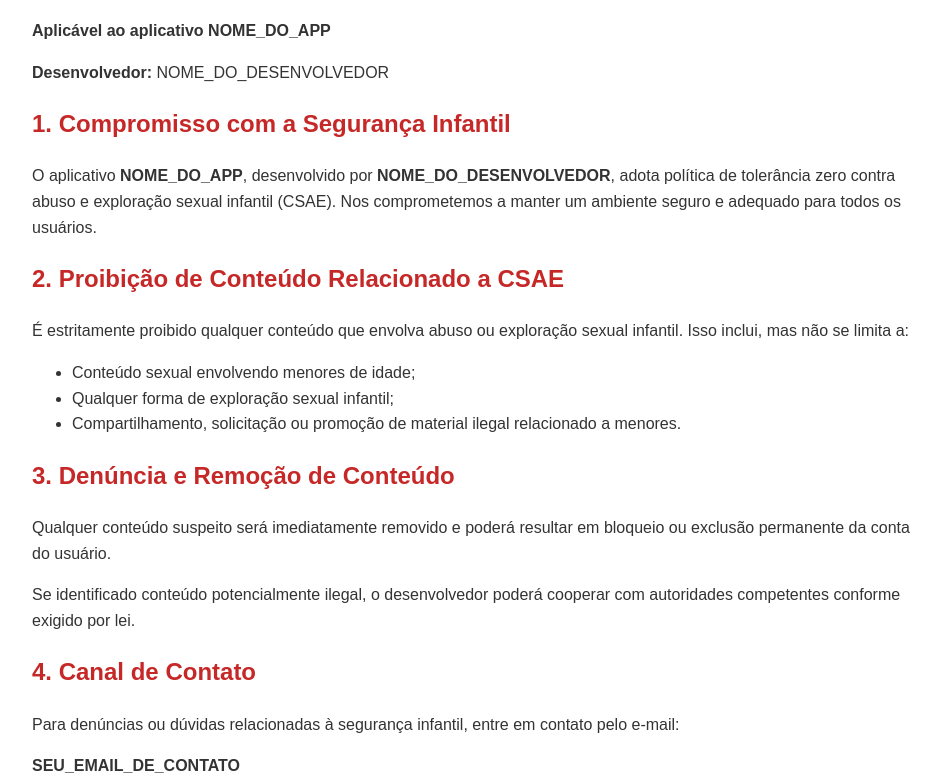
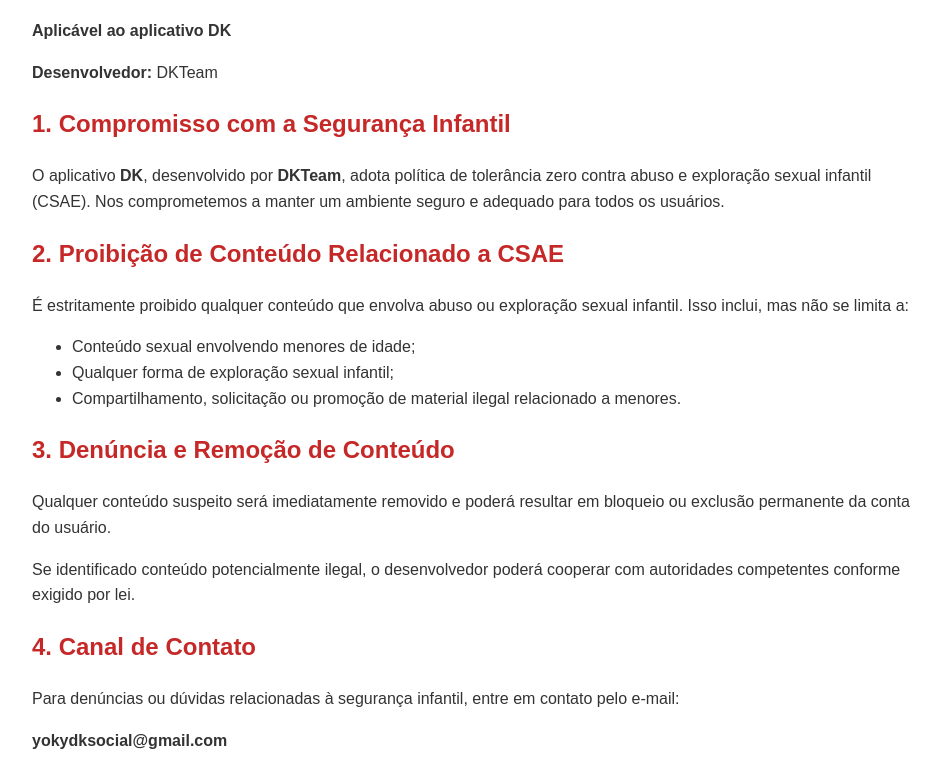
Before and after one commit to ViahIsGit/Csea, a plain HTML site: page index.html in a window 1280 px wide. Shown: the part 156-936 px from the top of the page, without its empty margins (158-1099 px from the left). Drawn offline with Linux system fonts and the light colour scheme.

Commit message:
Update application name and developer details

```diff
--- a/htmlcsae.html
+++ b/index.html
@@ -31,12 +31,12 @@
 <div class="container">
 
 <h1>Política de Padrões de Segurança Infantil</h1>
-<p><strong>Aplicável ao aplicativo NOME_DO_APP</strong></p>
-<p><strong>Desenvolvedor:</strong> NOME_DO_DESENVOLVEDOR</p>
+<p><strong>Aplicável ao aplicativo DK</strong></p>
+<p><strong>Desenvolvedor:</strong> DKTeam</p>
 
 <h2>1. Compromisso com a Segurança Infantil</h2>
 <p>
-O aplicativo <strong>NOME_DO_APP</strong>, desenvolvido por <strong>NOME_DO_DESENVOLVEDOR</strong>,
+O aplicativo <strong>DK</strong>, desenvolvido por <strong>DKTeam</strong>,
 adota política de tolerância zero contra abuso e exploração sexual infantil (CSAE).
 Nos comprometemos a manter um ambiente seguro e adequado para todos os usuários.
 </p>
@@ -69,7 +69,7 @@
 entre em contato pelo e-mail:
 </p>
 
-<p><strong>SEU_EMAIL_DE_CONTATO</strong></p>
+<p><strong>yokydksocial@gmail.com</strong></p>
 
 <h2>5. Conformidade com Google Play</h2>
 <p>
```
